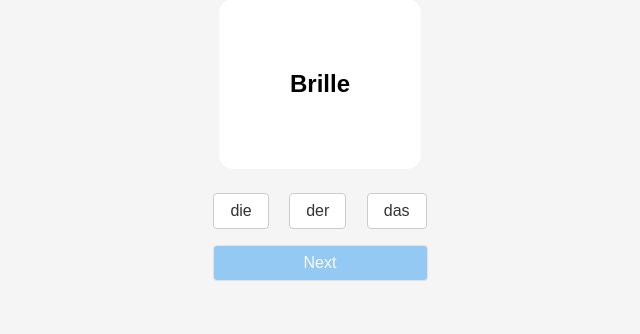
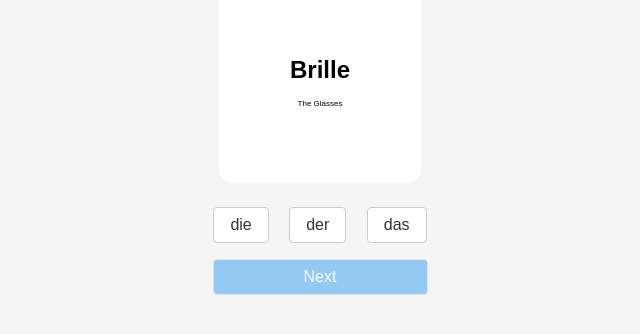
Before and after one commit to lromero8/rtkl, a SvelteKit app: page / in a window 1280 px wide. Shown: the part 264-598 px from the top of the page, without its empty margins (320-960 px from the left). Built offline with nearby package versions, Linux system fonts and the light colour scheme.

Commit message:
feat(client): Add english translation below the noun.

```diff
--- a/src/routes/+page.svelte
+++ b/src/routes/+page.svelte
@@ -5,20 +5,24 @@
     interface Noun {
         definiteArticle: Article;
         word: string;
+        englishTranslation: string;
     }
 
     let nouns: Noun[] = [
         {
             definiteArticle: 'das',
-            word: 'Wetter'
+            word: 'Wetter',
+            englishTranslation: 'The Weather'
         },
         {
             definiteArticle: 'die',
-            word: 'Brille'
+            word: 'Brille',
+            englishTranslation: 'The Glasses'
         },
         {
             definiteArticle: 'der',
-            word: 'Kaffee'
+            word: 'Kaffee',
+            englishTranslation: 'The Coffee'
         }
     ];
 
@@ -43,10 +47,13 @@
 </script>
 
 <div class="container">
-    <div class="noun">
+    <div class="noun-container">
         <strong class:correct={hasAnswered && isMatch} class:incorrect={hasAnswered && !isMatch}>
           {noun.word}
         </strong>
+        <div>
+          <small>{noun.englishTranslation}</small>
+        </div>
     </div>
 
     <div class="articles">
@@ -86,16 +93,20 @@
         text-align: center;
     }
 
-    div.noun {
+    div.noun-container {
       padding: 2.9em 2.9em;
       background-color: #fff;
       border: 1px solid #fff;
       border-radius: 14px;
+      margin-bottom: 1rem;
+      font-size: 1.5rem;
+      color: #000;
+
+      small {
+        font-size: 0.5rem;
+      }
 
 
-      font-size: 1.5rem;
-      margin-bottom: 1rem;
-      color: #000;
     }
 
     button {
```
